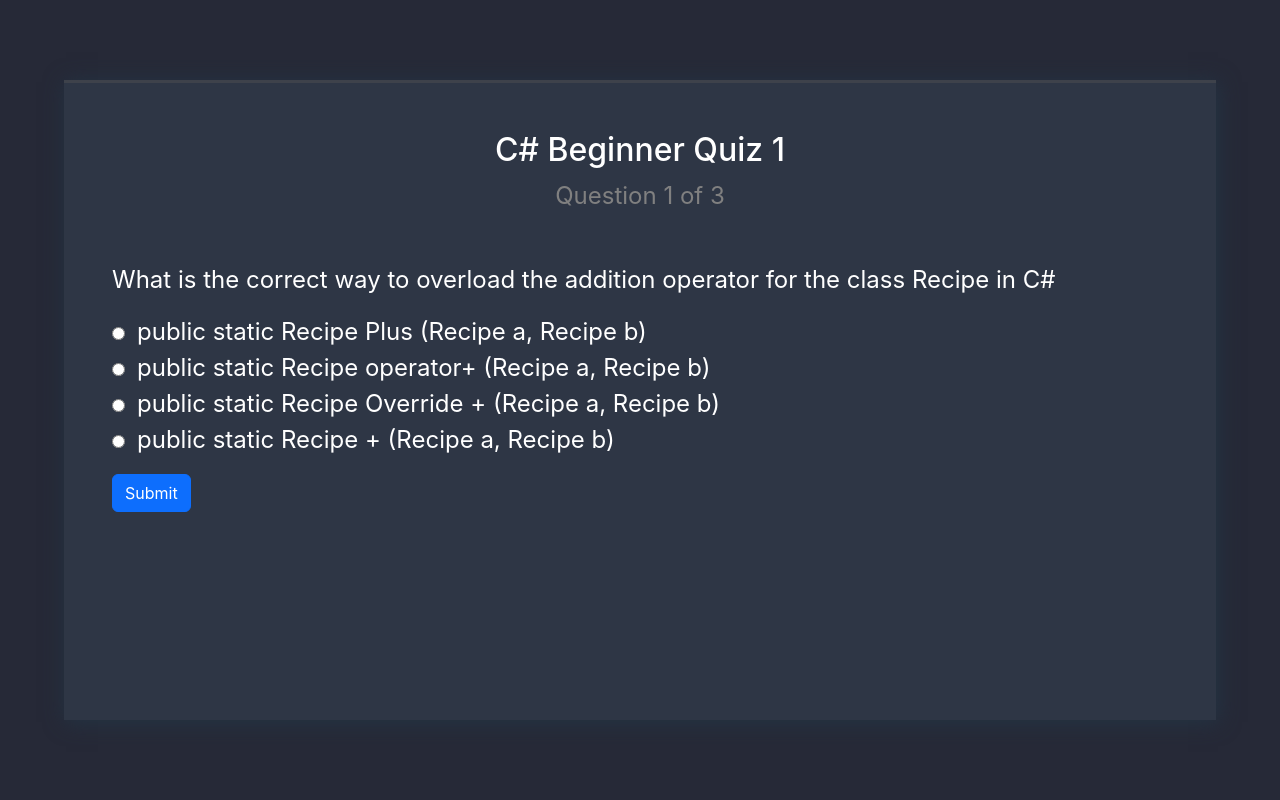
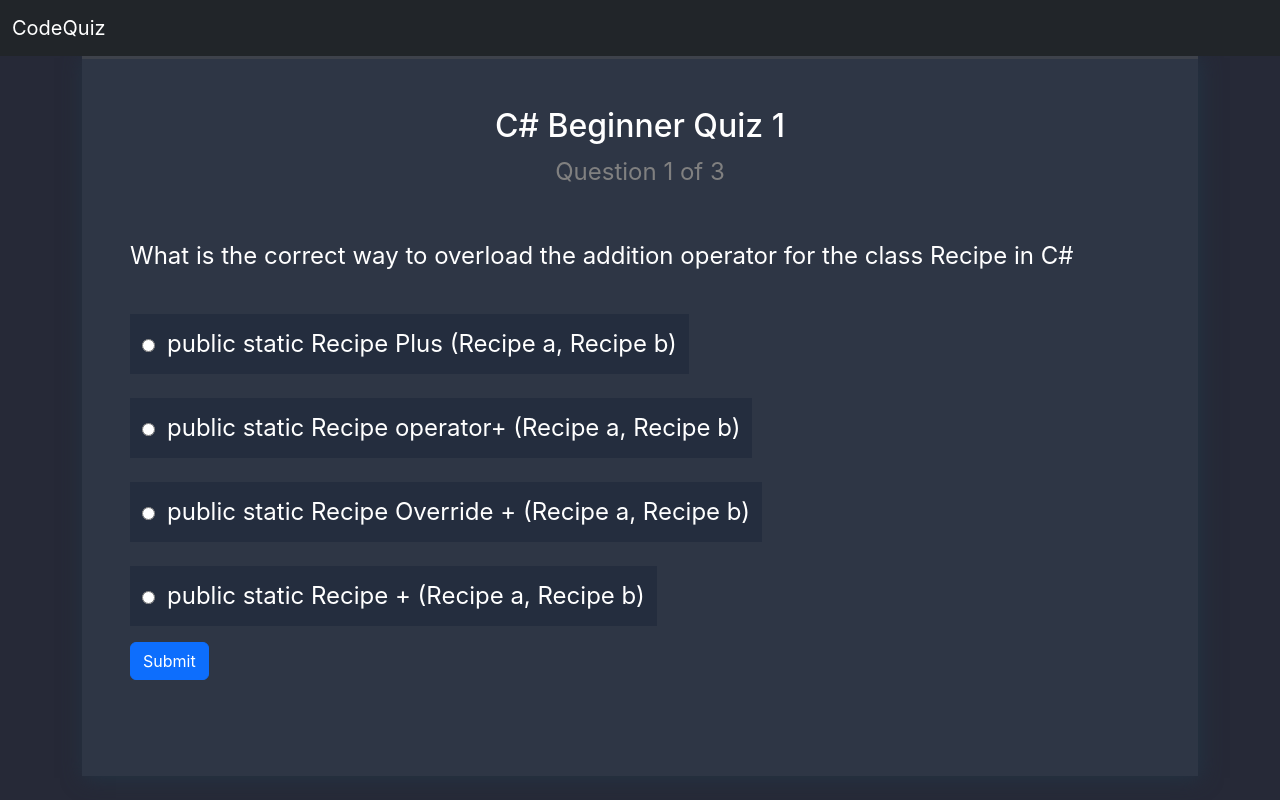
Before and after one commit to RegAse/codequiz, a React (Create React App) app: page /quiz/0 in a window 1280 px wide. Built offline with nearby package versions, Linux system fonts and the light colour scheme.

Commit message:
Added navbar

```diff
--- /dev/null
+++ b/src/components/layout/navbar.js
@@ -0,0 +1,30 @@
+function Navbar() {
+    return (
+        <nav className="navbar navbar-expand-lg navbar-dark bg-dark navbar-1 navbar-fixed-top">
+            <div className="container-fluid">
+                <a className="navbar-brand" href="#">CodeQuiz
+                    {/* <img className='box-to-slide-in-1 slide-in-1' height="24" src="./images/web-design-5-fancy-text.png" alt="Failed loading..." /> */}
+                </a>
+                <button className="navbar-toggler" type="button" data-bs-toggle="collapse"
+                    data-bs-target="#navbarNav" aria-controls="navbarNav"
+                    aria-expanded="false" aria-label="Toggle navigation">
+                    <span className="navbar-toggler-icon"></span>
+                </button>
+                <div className="collapse navbar-collapse" id="navbarNav">
+                    <ul className="navbar-nav ms-auto">
+                        <li class="nav-item">
+                            <a class="nav-link" href="https://www.linkedin.com/in/gudmundur-axel-gudrunarson"></a>
+                        </li>
+                        <li class="nav-item">
+                            <a class="nav-link" href="https://github.com/RegAse"></a>
+                        </li>
+                        <li class="nav-item">
+                            <a class="nav-link" href="mailto:gudmundur210@gmail.com"></a>
+                        </li>
+                    </ul>
+                </div>
+            </div>
+        </nav>
+    )
+};
+export default Navbar;
--- a/src/components/quiz.js
+++ b/src/components/quiz.js
@@ -3,6 +3,7 @@ import "./../styles/quiz.css"
 import { data } from "./../data/quizData"
 
 import { useState, useEffect } from "react";
+import Navbar from "./layout/navbar";
 
 export default function Quiz() {
 
@@ -36,7 +37,7 @@ export default function Quiz() {
         setAnimationState(true);
     }
 
-    function onQuestionChosen(event){
+    function onQuestionChosen(event) {
         setCurrentChoice(event.target.value);
     }
 
@@ -56,8 +57,9 @@ export default function Quiz() {
         }, 400)
     }
 
-    return (
-        <div className="quiz-wrapper">
+    return (<>
+        <Navbar></Navbar>
+        <div className="container">
             <div className="quiz">
                 <div className="quiz-progressbar">
                     {
@@ -74,7 +76,7 @@ export default function Quiz() {
                     <div className="quiz-content">
                         <h2 className="quiz-question-title text-center">{quiz.name}</h2>
                         <h2 className="quiz-question-result-title text-center">Congratulations!</h2>
-                        <p className="text-center">You got {result.answers.filter(Boolean).length} out of { quiz.questions.length } Correct</p>
+                        <p className="text-center">You got {result.answers.filter(Boolean).length} out of {quiz.questions.length} Correct</p>
                     </div>
                     : <div className={(animationState ? "quiz-swipe-in" : "quiz-swipe-out")}>
                         <div className="quiz-content">
@@ -85,8 +87,8 @@ export default function Quiz() {
                             <div onChange={onQuestionChosen}>
                                 {
                                     currentQuestion.choices.map((choice, index) => (
-                                        <div className="quiz-choice" key={choice.choice}>
-                                            <label>
+                                        <div className="quiz-choices" key={choice.choice}>
+                                            <label className="quiz-choice-item">
                                                 <input className="radio-choice" type="radio" name="choice" value={index} />
                                                 {choice.choice}
                                             </label>
@@ -100,5 +102,6 @@ export default function Quiz() {
                 }
             </div>
         </div>
+    </>
     );
 }
--- a/src/styles/quiz.css
+++ b/src/styles/quiz.css
@@ -6,7 +6,6 @@ body{
 }
 
 .quiz-wrapper{
-    min-height: 100vh;
     display: flex;
     align-items: center;
     justify-content: center;
@@ -15,8 +14,8 @@ body{
 .quiz{
     background-color: #2E3645;
     /* padding: 2em; */
-    width: 90%;
-    min-height: 80vh;
+    width: 100%;
+    min-height: 90vh;
     box-shadow: 2px 2px 20px #233444;
     /* transform: translate(-200em, 0); */
     /* opacity: 0; */
@@ -38,7 +37,7 @@ body{
     display: flex;
 }
 .quiz-correct div{
-    background-color: green;
+    background-color: rgb(59, 104, 59);
     min-height: 0.2em;
     animation-name: animate-width;
     animation-duration: 0.5s;
@@ -46,7 +45,7 @@ body{
     animation-direction: forwards;
 }
 .quiz-incorrect div{
-    background-color: red;
+    background-color: rgb(218, 80, 39);
     min-height: 0.2em;
     animation-name: animate-width;
     animation-duration: 0.5s;
@@ -55,6 +54,14 @@ body{
 }
 .radio-choice{
     margin-right: 0.5em;
+}
+.quiz-choices{
+    /* background-color: red; */
+}
+.quiz-choice-item{
+    background-color: #18243775;
+    padding: 0.5em;
+    margin-top: 1em;
 }
 
 /* Animations */
```
